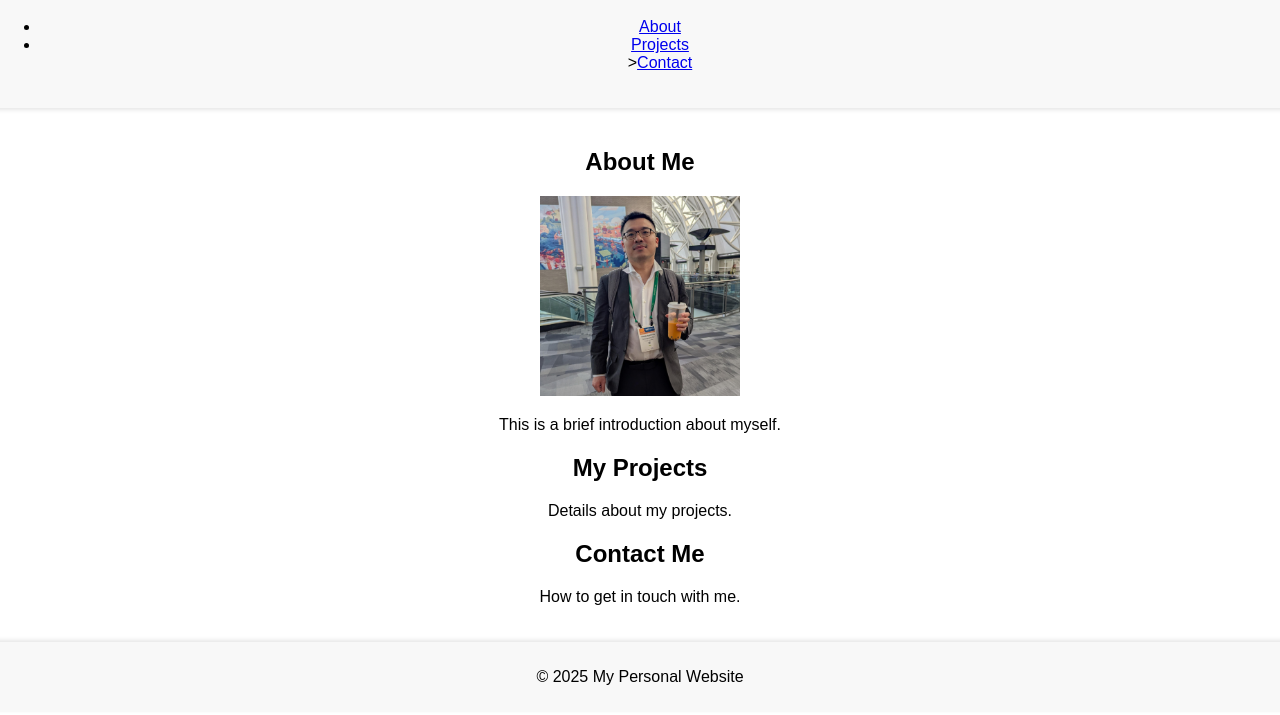
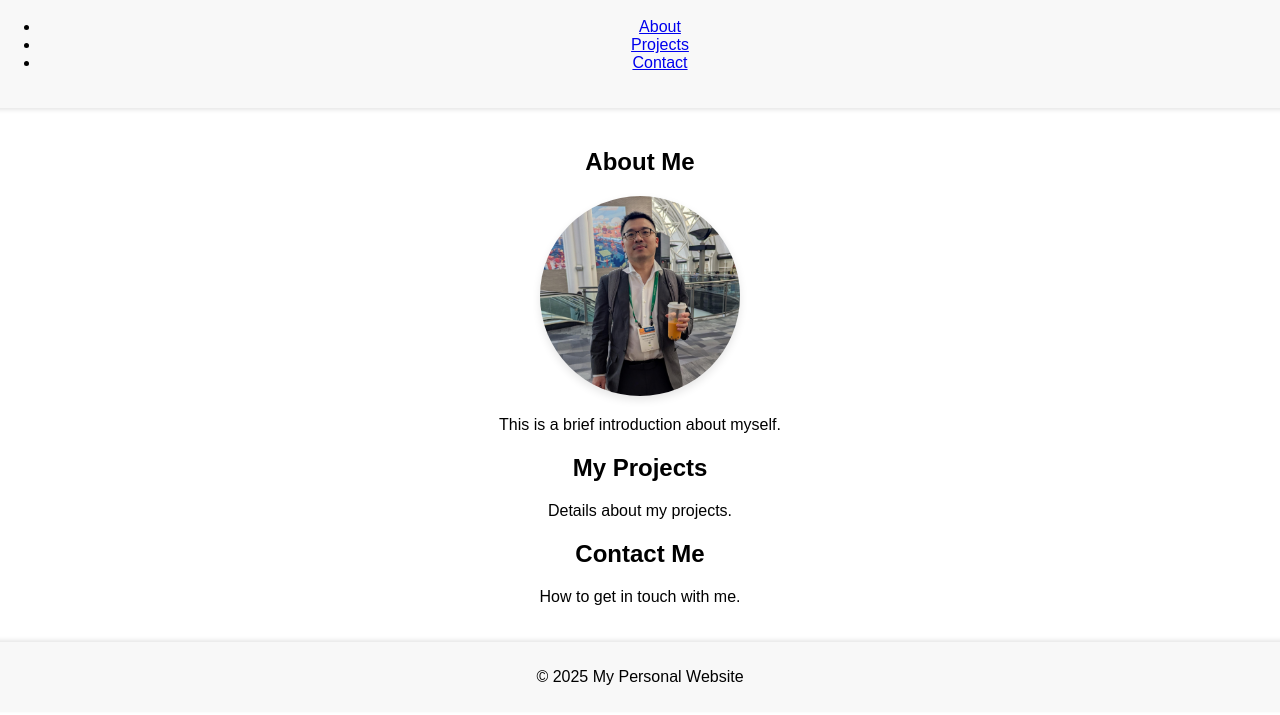
Before and after one commit to rrjs29/rrjs29.github.io, a plain HTML site: page index.html in a window 1280 px wide. Shown: the part 85-800 px from the top of the page. Drawn offline with Linux system fonts and the light colour scheme.

Commit message:
Fix stray characters and center content

```diff
--- a/index.html
+++ b/index.html
@@ -13,14 +13,14 @@
       <ul>
         <li><a href="#about">About</a></li>
         <li><a href="#projects">Projects</a></li>
-       ><a href="#contact">Contact</a></li>
+        <li><a href="#contact">Contact</a></li>
       </ul>
     </nav>
   </header>
   <main>
     <section id="about">
       <h2>About Me</h2>
-      <img src="myphoto.jpg" alt="A photo of me" style="width:200px;height:auto;">
+      <img src="myphoto.jpg" alt="A photo of me" class="profile-picture">
       <p>This is a brief introduction about myself.</p>
     </section>
     <section id="projects">
```
